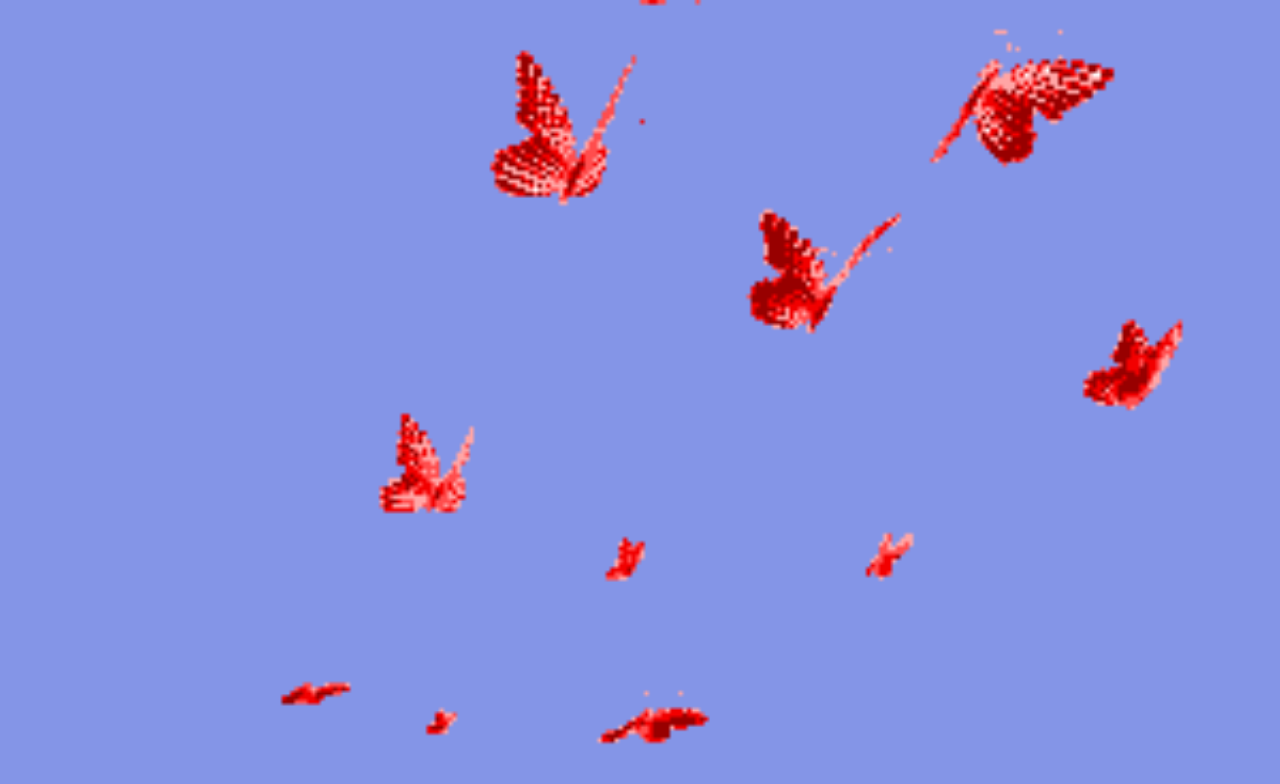
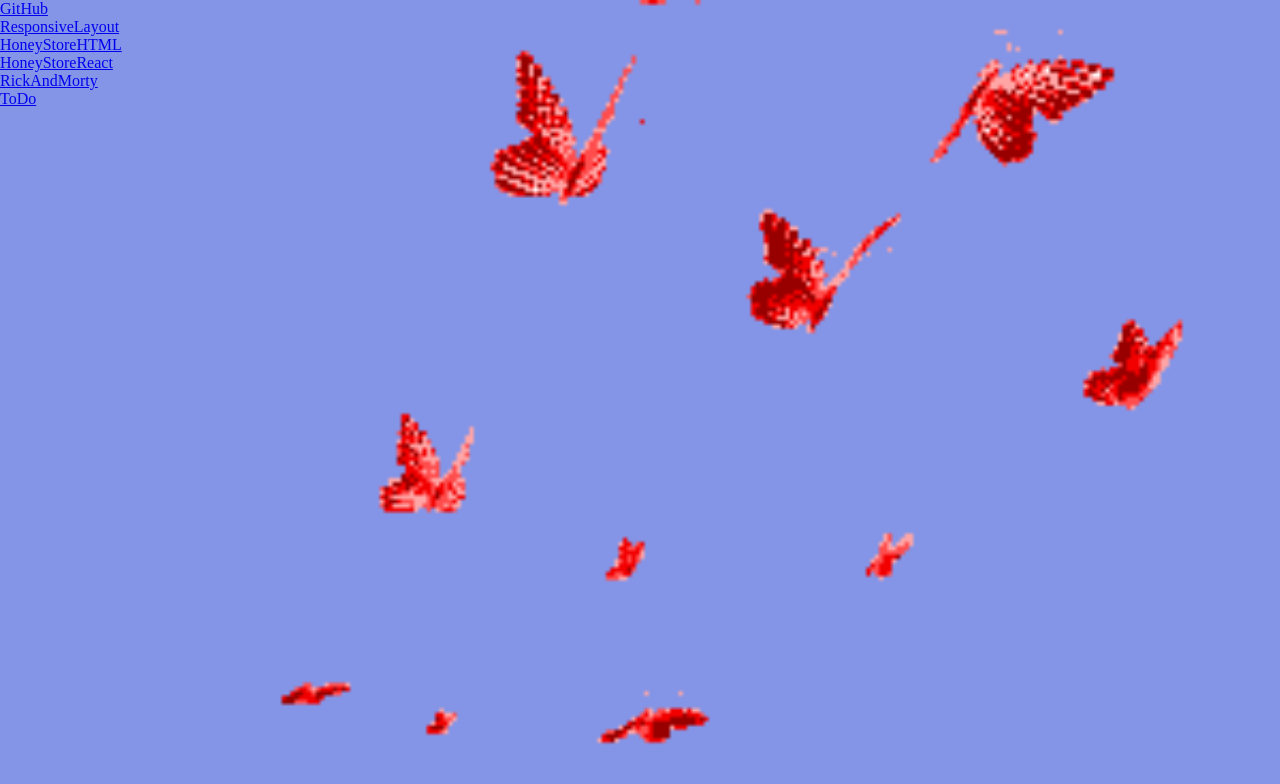
Before and after one commit to su8ject/m.portfolio, a plain HTML site: page index.html in a window 1280 px wide. Drawn offline with Linux system fonts and the light colour scheme.

Commit message:
added links

```diff
--- a/index.html
+++ b/index.html
@@ -10,6 +10,28 @@
     <link rel="stylesheet" href="index.css">
 </head>
 <body>
+<div class="container">
+    <ul class="list">
+        <li class="link">
+            <a href="https://github.com/su8ject">GitHub</a>
+        </li>
+        <li class="link">
+            <a href="https://su8ject.github.io/lerning/3/">ResponsiveLayout</a>
+        </li>
+        <li class="link">
+            <a href="https://su8ject.github.io/lerning/4/">HoneyStoreHTML</a>
+        </li>
+        <li class="link">
+            <a href="https://su8ject.github.io/honey/dist/#/">HoneyStoreReact</a>
+        </li>
+        <li class="link">
+            <a href="https://su8ject.github.io/rick-and-morty/dist/#/">RickAndMorty</a>
+        </li>
+        <li class="link">
+            <a href="https://su8ject.github.io/to-do/dist/#/">ToDo</a>
+        </li>
+    </ul>
+</div>
 
 </body>
 <script src="index.js"></script>
```
